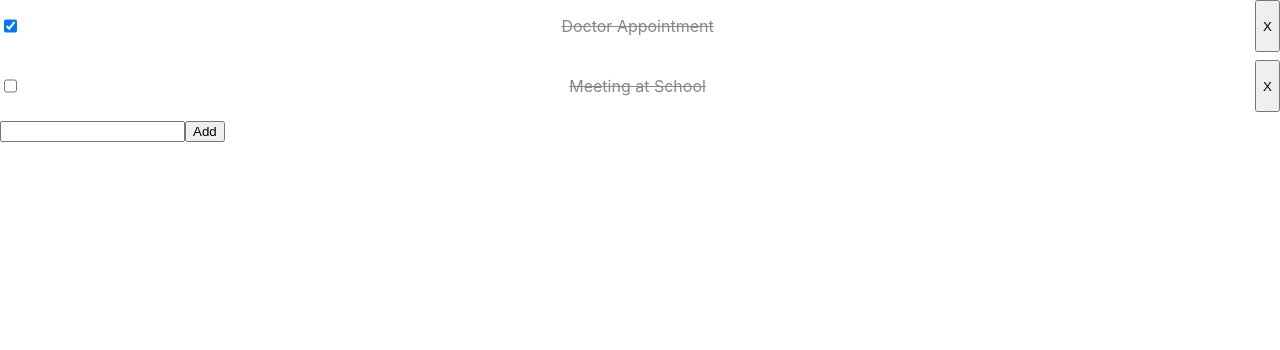
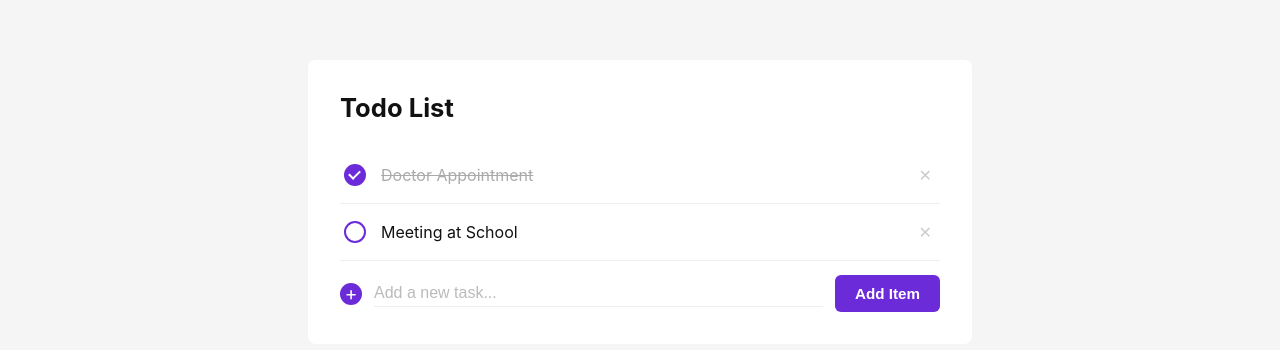
Before and after one commit to adammarshallNR/todo-app, a React (Create React App) app: page / in a window 1280 px wide. Shown: the top 350 px of the page. Built offline with nearby package versions, Linux system fonts and the light colour scheme.

Commit message:
update css

```diff
--- a/src/App.css
+++ b/src/App.css
@@ -1,9 +1,143 @@
+body {
+  background: #f5f5f5;
+}
+
+.App {
+  min-height: 100vh;
+  display: flex;
+  justify-content: center;
+  padding: 60px 16px;
+}
+
+.todo-list {
+  background: #fff;
+  border-radius: 8px;
+  padding: 32px;
+  width: 100%;
+  max-width: 600px;
+  height: fit-content;
+}
+
+.todo-list h2 {
+  font-size: 1.6rem;
+  font-weight: 700;
+  margin: 0 0 24px 0;
+  color: #111;
+}
+
 .todo-item {
- display: flex;
- justify-content: space-between;
- margin-bottom: 8px;
+  display: flex;
+  align-items: center;
+  gap: 12px;
+  padding: 14px 0;
+  border-bottom: 1px solid #eee;
 }
+
+.todo-item input[type="checkbox"] {
+  appearance: none;
+  -webkit-appearance: none;
+  width: 22px;
+  height: 22px;
+  border-radius: 50%;
+  border: 2.5px solid #6c2bd9;
+  cursor: pointer;
+  flex-shrink: 0;
+  position: relative;
+  transition: background 0.15s;
+}
+
+.todo-item input[type="checkbox"]:checked {
+  background: #6c2bd9;
+}
+
+.todo-item input[type="checkbox"]:checked::after {
+  content: '';
+  position: absolute;
+  left: 5px;
+  top: 2px;
+  width: 5px;
+  height: 9px;
+  border: 2px solid #fff;
+  border-top: none;
+  border-left: none;
+  transform: rotate(45deg);
+}
+
 .todo-item p {
- color: #888;
- text-decoration: line-through;
+  flex: 1;
+  margin: 0;
+  font-size: 1rem;
+  color: #111;
 }
+
+.todo-item.completed p {
+  color: #aaa;
+  text-decoration: line-through;
+}
+
+.todo-item button {
+  background: none;
+  border: none;
+  color: #ccc;
+  cursor: pointer;
+  font-size: 1rem;
+  padding: 4px 8px;
+  border-radius: 4px;
+  transition: color 0.15s;
+}
+
+.todo-item button:hover {
+  color: #e53e3e;
+}
+
+.todo-add {
+  display: flex;
+  align-items: center;
+  gap: 12px;
+  padding: 14px 0 0 0;
+}
+
+.todo-add-icon {
+  width: 22px;
+  height: 22px;
+  border-radius: 50%;
+  background: #6c2bd9;
+  color: #fff;
+  display: flex;
+  align-items: center;
+  justify-content: center;
+  font-size: 1.2rem;
+  flex-shrink: 0;
+  line-height: 1;
+}
+
+.todo-add input {
+  flex: 1;
+  border: none;
+  border-bottom: 1px solid #eee;
+  outline: none;
+  font-size: 1rem;
+  color: #111;
+  padding: 4px 0;
+  background: transparent;
+}
+
+.todo-add input::placeholder {
+  color: #bbb;
+}
+
+.todo-add button {
+  background: #6c2bd9;
+  color: #fff;
+  border: none;
+  border-radius: 6px;
+  padding: 10px 20px;
+  font-size: 0.95rem;
+  font-weight: 600;
+  cursor: pointer;
+  transition: background 0.15s;
+}
+
+.todo-add button:hover {
+  background: #5a22b8;
+}
--- a/src/components/TodoItem.js
+++ b/src/components/TodoItem.js
@@ -1,21 +1,17 @@
 import React from 'react';
+
 function TodoItem({ task, deleteTask, toggleCompleted }) {
-function handleChange() {
- toggleCompleted(task.id);
- }
-
   return (
- <div className="todo-item">
+    <div className={`todo-item${task.completed ? ' completed' : ''}`}>
       <input
         type="checkbox"
         checked={task.completed}
- onChange={handleChange}
+        onChange={() => toggleCompleted(task.id)}
       />
       <p>{task.text}</p>
-<button onClick={() => deleteTask(task.id)}>
- X
- </button>
+      <button onClick={() => deleteTask(task.id)}>✕</button>
     </div>
   );
 }
+
 export default TodoItem;
--- a/src/components/TodoList.js
+++ b/src/components/TodoList.js
@@ -1,43 +1,33 @@
 import React, { useState } from 'react';
 import TodoItem from './TodoItem';
+
 function TodoList() {
   const [tasks, setTasks] = useState([
- {
- id: 1,
- text: 'Doctor Appointment',
- completed: true
- },
- {
- id: 2,
- text: 'Meeting at School',
- completed: false
- }
+    { id: 1, text: 'Doctor Appointment', completed: true },
+    { id: 2, text: 'Meeting at School', completed: false }
   ]);
 
   const [text, setText] = useState('');
+
   function addTask(text) {
- const newTask = {
- id: Date.now(),
- text,
- completed: false
- };
+    const newTask = { id: Date.now(), text, completed: false };
     setTasks([...tasks, newTask]);
     setText('');
   }
+
   function deleteTask(id) {
     setTasks(tasks.filter(task => task.id !== id));
   }
+
   function toggleCompleted(id) {
- setTasks(tasks.map(task => {
- if (task.id === id) {
- return {...task, completed: !task.completed};
- } else {
- return task;
+    setTasks(tasks.map(task =>
+      task.id === id ? { ...task, completed: !task.completed } : task
+    ));
   }
- }));
- }
+
   return (
     <div className="todo-list">
+      <h2>Todo List</h2>
       {tasks.map(task => (
         <TodoItem
           key={task.id}
@@ -46,12 +36,18 @@ return (
           toggleCompleted={toggleCompleted}
         />
       ))}
+      <div className="todo-add">
+        <span className="todo-add-icon">+</span>
         <input
           value={text}
           onChange={e => setText(e.target.value)}
+          onKeyDown={e => e.key === 'Enter' && text.trim() && addTask(text)}
+          placeholder="Add a new task..."
         />
-<button onClick={() => addTask(text)}>Add</button>
+        <button onClick={() => text.trim() && addTask(text)}>Add Item</button>
+      </div>
     </div>
   );
 }
+
 export default TodoList;
```
Lines whose indentation alone changed are shown as unchanged.
